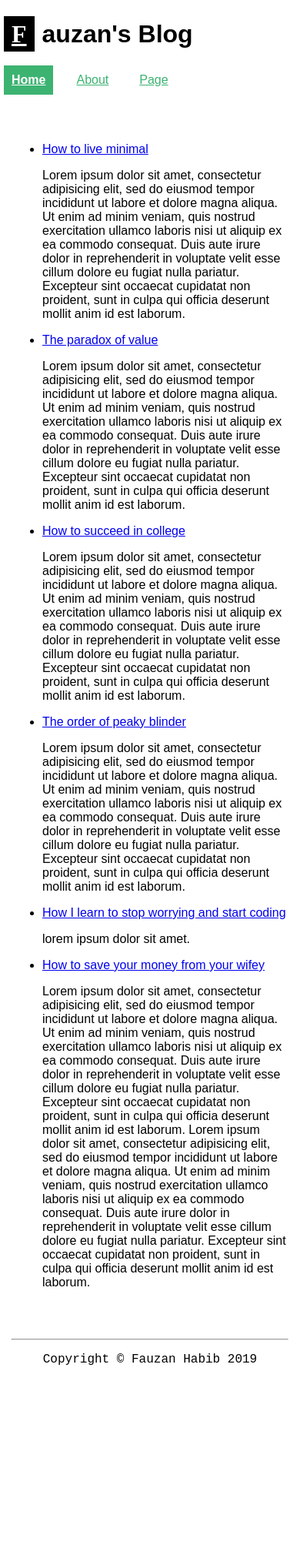
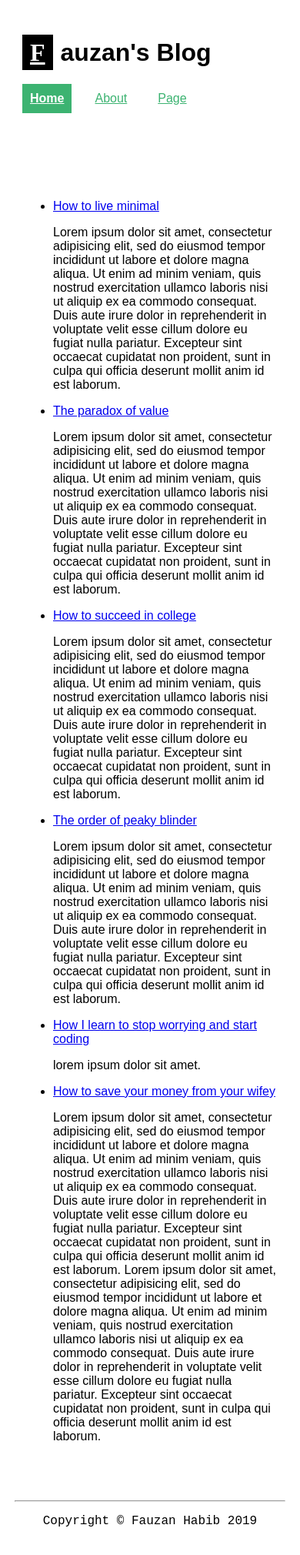
Before and after one commit to TheZano/wwb, a Jekyll site: the page built from index.html, in a window 390 px wide. Shown: the whole page at 77% size. Built offline with Jekyll 4.4.1, drawn with Linux system fonts in a browser that asks for light colours; before the commit the page ends 1806 px from its top, so only the background shows below that.

Commit message:
Update common.css

```diff
--- a/css/common.css
+++ b/css/common.css
@@ -89,10 +89,11 @@ body {
   .column.side,
   .column.middle,
   .header {
+    padding: 20px;
     width: 100%;
   }
 	body {
-	padding: 5px;
+	padding: 9px;
         margin: 0 auto;
 
 }
```
